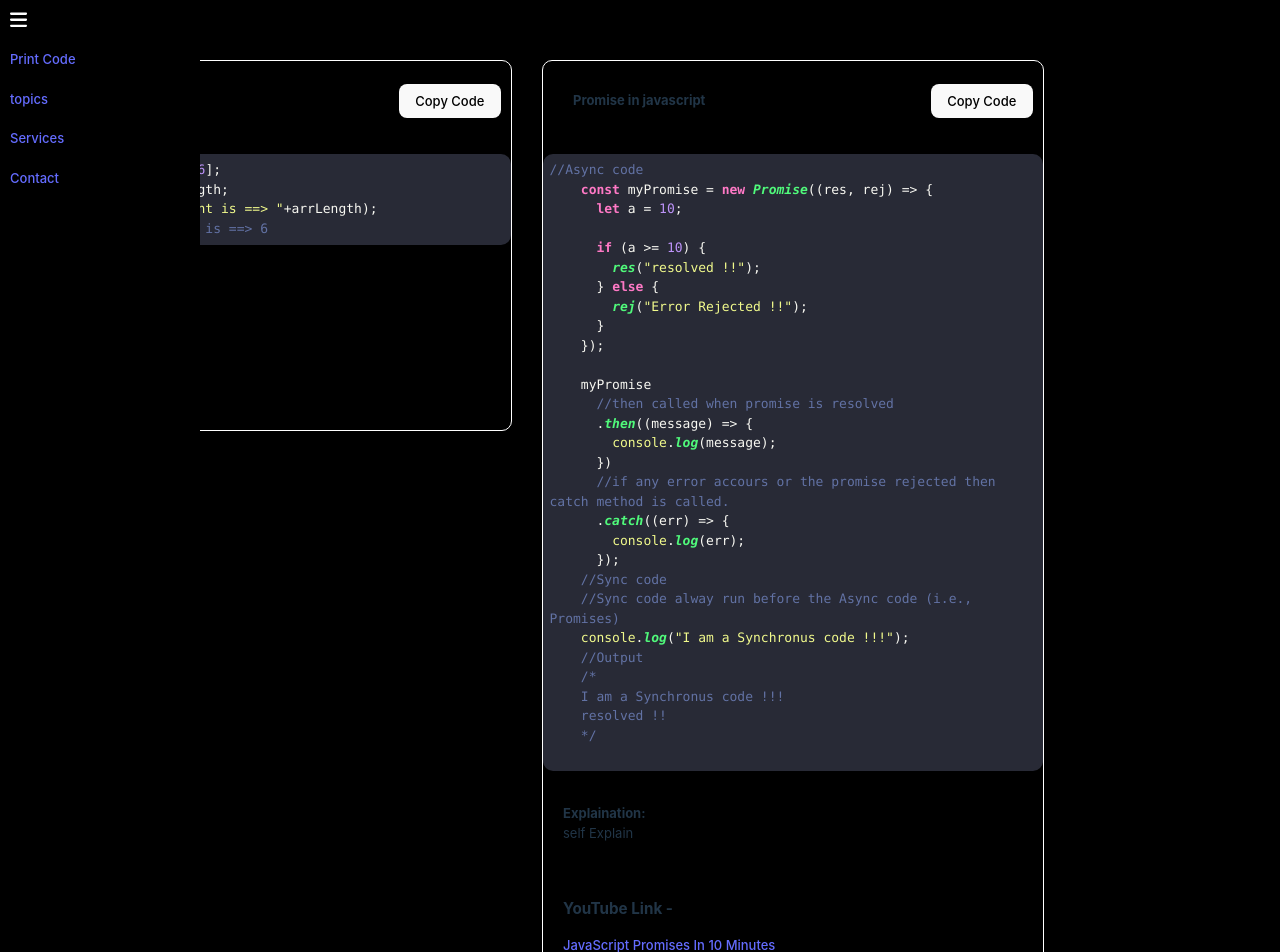
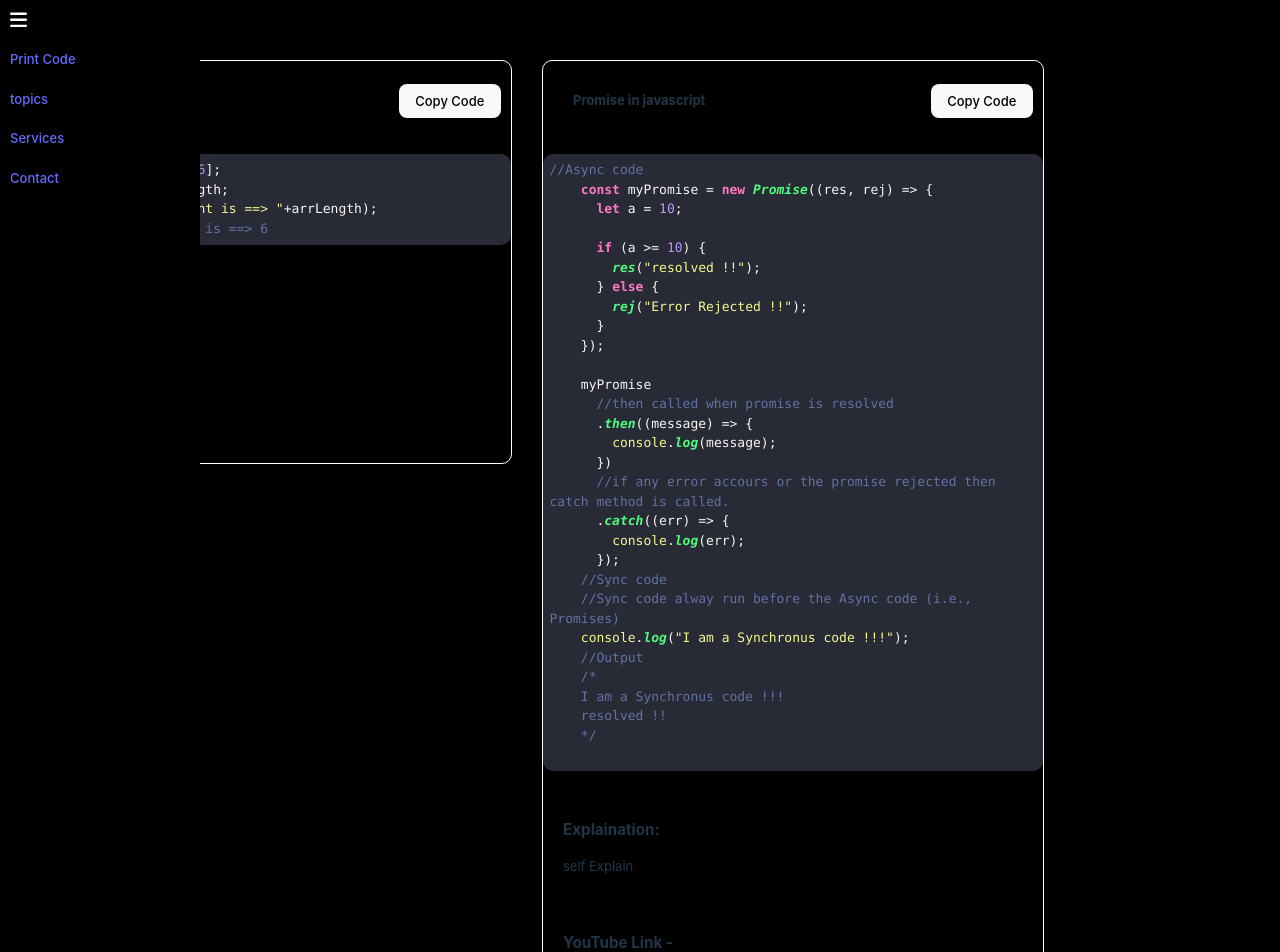
Before and after one commit to randhavevaibhav/JsManual2, a React (Create React App) app: page /JsManual2/topics in a window 1280 px wide. Shown: the top 952 px of the page. Built offline with nearby package versions, Linux system fonts and the light colour scheme; a small style sheet from the web is missing.

Commit message:
added style changes

```diff
--- a/src/components/TopicItems.js
+++ b/src/components/TopicItems.js
@@ -53,7 +53,7 @@ const [copButtonText,setcopButtonText] = useState("Copy Code");
 
         </div>
         <div className="explanation padding20px">
-          <b>Explaination:</b><br/>
+          <h3>Explaination:</h3>
           {explanation}
 
         </div>
```
